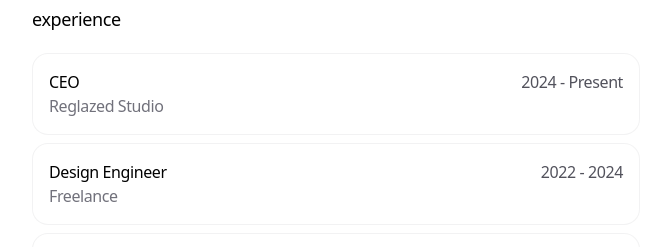
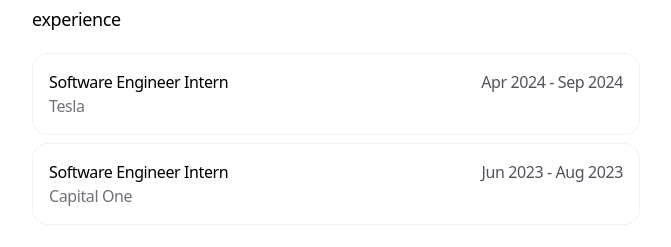
Before and after one commit to AGanguly13/personal-website, a Next.js app: page / in a window 1280 px wide. Shown: the part 667-914 px from the top of the page, without its empty margins (304-975 px from the left). Built offline with nearby package versions, Linux system fonts and the light colour scheme.

Commit message:
added experience

```diff
--- a/app/data.ts
+++ b/app/data.ts
@@ -49,29 +49,21 @@
 
 export const WORK_EXPERIENCE: WorkExperience[] = [
   {
-    company: 'Reglazed Studio',
-    title: 'CEO',
-    start: '2024',
-    end: 'Present',
+    company: 'Tesla',
+    title: 'Software Engineer Intern',
+    start: 'Apr 2024',
+    end: 'Sep 2024',
     link: 'https://ibelick.com',
     id: 'work1',
   },
   {
-    company: 'Freelance',
-    title: 'Design Engineer',
-    start: '2022',
-    end: '2024',
+    company: 'Capital One',
+    title: 'Software Engineer Intern',
+    start: 'Jun 2023',
+    end: 'Aug 2023',
     link: 'https://ibelick.com',
     id: 'work2',
-  },
-  {
-    company: 'Freelance',
-    title: 'Front-end Developer',
-    start: '2017',
-    end: 'Present',
-    link: 'https://ibelick.com',
-    id: 'work3',
-  },
+  }
 ]
 
 export const BLOG_POSTS: BlogPost[] = [
```
